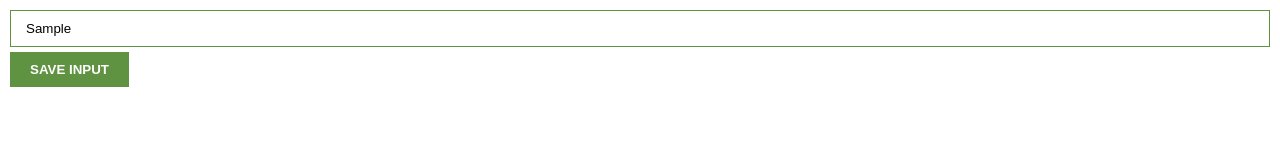
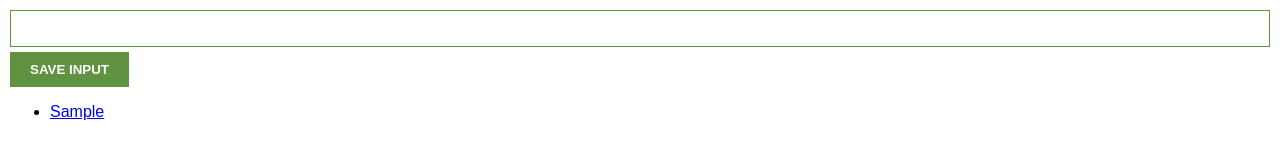
Before and after one commit to Franklin434/tab-safe, a plain HTML site: page index.html in a window 1280 px wide. Both pictures are taken after typing "Sample" into the empty fields and a click on the button "SAVE INPUT". Drawn offline with Linux system fonts and the light colour scheme.

Commit message:
added input saving functionality

```diff
--- a/index.html
+++ b/index.html
@@ -5,6 +5,7 @@
     <body>
         <input type="text"  id="input-el">
         <button id="input-btn">SAVE INPUT</button>
+        <ul id="ul-el"></ul>
         <script src="index.js"></script>
     </body>
 </html>
--- a/index.js
+++ b/index.js
@@ -1,10 +1,32 @@
 let myLeads = []
 const inputBtn = document.getElementById("input-btn")
 const inputEl = document.getElementById("input-el")
-
+const ulEl = document.getElementById("ul-el")
 
 
 inputBtn.addEventListener("click",  function(){
-    myLeads.push(inputEl.value)
-    console.log(myLeads)
+    if (inputEl.value !== "") {
+        myLeads.push(inputEl.value)
+        renderLead()
+        inputEl.value = ""
+    } else {
+        alert("input a valid url")
+    }
+
 })
+
+function renderLead(){
+    let listItem = `
+    <li>
+        <a href="${inputEl.value}" target = "_blank"> ${inputEl.value}</a>
+    </li>`
+    ulEl.innerHTML += listItem
+}
+// console.log()
+// function renderLeads(){
+//     let listItems = ""
+//     for (i = 0; i < myLeads.length; i++){
+//         listItems += `<li><a href="${myLeads[i]}" target ="_blank"> ${myLeads[i]} </a></li>`
+//     }
+//     ulEl.innerHTML = listItems
+// }
```
